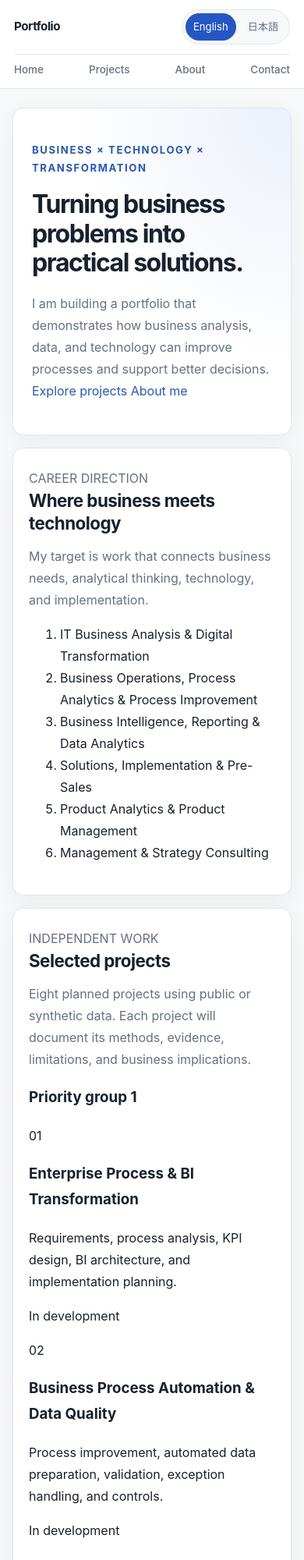
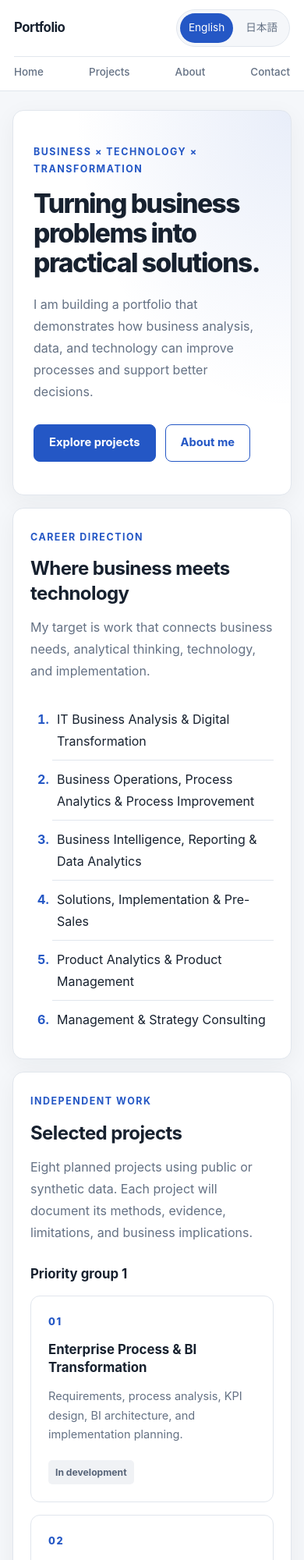
Before and after one commit to Siddh-Walia/Sid.github.io, a plain HTML site: page index.html in a window 390 px wide. Shown: the top 2000 px of the page at 78% size. Drawn offline with Linux system fonts and the light colour scheme.

Commit message:
Refactor CSS for improved readability and structure

```diff
--- a/style.css
+++ b/style.css
@@ -1,10 +1,11 @@
+
 /* ========================================
    PROJECT TOKYO — PORTFOLIO DESIGN
    ======================================== */
 
 :root {
   color-scheme: light;
-  --page-bg: #f7f8fa;
+  --page-bg: #f5f7fa;
   --surface: #ffffff;
   --text: #17212f;
   --muted: #647184;
@@ -52,9 +53,7 @@ button {
   font: inherit;
 }
 
-/* ========================================
-   NAVIGATION
-   ======================================== */
+/* Navigation */
 
 header {
   position: sticky;
@@ -96,7 +95,6 @@ nav .brand {
   font-size: 0.9rem;
   font-weight: 550;
   white-space: nowrap;
-  transition: color 0.2s ease;
 }
 
 .nav-links a:hover {
@@ -135,9 +133,7 @@ nav button[aria-pressed="true"] {
   background: var(--accent);
 }
 
-/* ========================================
-   MAIN CONTENT
-   ======================================== */
+/* Main layout */
 
 main {
   max-width: var(--content-width);
@@ -147,20 +143,65 @@ main {
 
 section {
   margin-bottom: 24px;
-  padding: 34px;
+  padding: 36px;
   background: var(--surface);
   border: 1px solid var(--border);
   border-radius: var(--radius);
   box-shadow: var(--shadow);
-  scroll-margin-top: 100px;
 }
 
-/* ========================================
-   HERO SECTION
-   ======================================== */
+section > p {
+  color: var(--muted);
+}
 
-#home {
-  min-height: 370px;
+section > p:not(.eyebrow) {
+  max-width: 800px;
+}
+
+h1,
+h2,
+h3,
+p {
+  overflow-wrap: anywhere;
+}
+
+h1,
+h2,
+h3 {
+  color: var(--text);
+}
+
+h2 {
+  margin: 0 0 14px;
+  font-size: clamp(1.5rem, 3vw, 2rem);
+  font-weight: 720;
+  line-height: 1.3;
+  letter-spacing: -0.025em;
+}
+
+h3 {
+  line-height: 1.4;
+}
+
+section > p {
+  margin-top: 0;
+}
+
+/* Small section labels */
+
+.eyebrow {
+  margin: 0 0 14px;
+  color: var(--accent) !important;
+  font-size: 0.78rem;
+  font-weight: 750;
+  letter-spacing: 0.12em;
+  text-transform: uppercase;
+}
+
+/* Hero */
+
+.hero {
+  min-height: 400px;
   padding: 64px 48px;
   display: flex;
   flex-direction: column;
@@ -169,63 +210,181 @@ section {
   background:
     radial-gradient(
       ellipse at top right,
-      rgba(36, 87, 197, 0.09),
+      rgba(36, 87, 197, 0.10),
       transparent 55%
     ),
     var(--surface);
 }
 
-#home > p:first-child {
-  margin: 0 0 16px;
-  color: var(--accent);
-  font-size: 0.82rem;
-  font-weight: 750;
-  letter-spacing: 0.12em;
-  text-transform: uppercase;
-}
-
-h1,
-h2,
-p {
-  overflow-wrap: anywhere;
-}
-
-h1 {
-  max-width: 760px;
+.hero h1 {
+  max-width: 780px;
   margin: 0 0 20px;
-  font-size: clamp(2rem, 5vw, 3.5rem);
-  font-weight: 750;
-  line-height: 1.16;
+  font-size: clamp(2.1rem, 5vw, 3.6rem);
+  font-weight: 760;
+  line-height: 1.13;
   letter-spacing: -0.045em;
 }
 
-#home > p:last-child {
-  max-width: 680px;
+.hero > p:not(.eyebrow) {
+  max-width: 700px;
   margin: 0;
-  color: var(--muted);
   font-size: 1.08rem;
 }
 
-/* ========================================
-   SECTION HEADINGS
-   ======================================== */
-
-h2 {
-  margin: 0 0 14px;
-  font-size: clamp(1.4rem, 3vw, 1.9rem);
-  font-weight: 720;
-  line-height: 1.3;
-  letter-spacing: -0.025em;
+.hero-actions {
+  display: flex;
+  flex-wrap: wrap;
+  gap: 12px;
+  margin-top: 28px;
 }
 
-section > p {
+.button {
+  display: inline-flex;
+  align-items: center;
+  justify-content: center;
+  min-height: 46px;
+  padding: 10px 19px;
+  border: 1px solid var(--accent);
+  border-radius: 8px;
+  font-size: 0.92rem;
+  font-weight: 650;
+  transition: background 0.2s ease, color 0.2s ease;
+}
+
+.button-primary {
+  color: #ffffff;
+  background: var(--accent);
+}
+
+.button-primary:hover {
+  color: #ffffff;
+  background: var(--accent-hover);
+}
+
+.button-secondary {
+  color: var(--accent);
+  background: #ffffff;
+}
+
+.button-secondary:hover {
+  background: var(--soft-accent);
+}
+
+/* Career focus */
+
+.career-list {
+  margin: 24px 0 0;
+  padding-left: 28px;
+}
+
+.career-list li {
+  padding: 10px 0 10px 6px;
+  border-bottom: 1px solid var(--border);
+}
+
+.career-list li:last-child {
+  border-bottom: 0;
+}
+
+.career-list li::marker {
+  color: var(--accent);
+  font-weight: 750;
+}
+
+/* Project groups and cards */
+
+.project-group {
+  margin-top: 34px;
+}
+
+.project-group > h3 {
+  margin: 0 0 16px;
+  font-size: 1.05rem;
+  font-weight: 700;
+}
+
+.project-grid {
+  display: grid;
+  grid-template-columns: repeat(3, minmax(0, 1fr));
+  gap: 16px;
+}
+
+.project-card {
+  min-width: 0;
+  padding: 22px;
+  display: flex;
+  flex-direction: column;
+  align-items: flex-start;
+  background: #ffffff;
+  border: 1px solid var(--border);
+  border-radius: 12px;
+  transition: border-color 0.2s ease, transform 0.2s ease;
+}
+
+.project-card:hover {
+  border-color: #b6c8ed;
+  transform: translateY(-2px);
+}
+
+.project-number {
+  margin: 0 0 12px;
+  color: var(--accent);
+  font-size: 0.8rem;
+  font-weight: 800;
+  letter-spacing: 0.12em;
+}
+
+.project-card h3 {
+  margin: 0 0 12px;
+  font-size: 1.05rem;
+  font-weight: 720;
+}
+
+.project-card > p:not(.project-number) {
+  margin: 0 0 20px;
+  color: var(--muted);
+  font-size: 0.91rem;
+  line-height: 1.7;
+}
+
+.project-status {
+  display: inline-block;
+  margin-top: auto;
+  padding: 5px 9px;
+  color: #586579;
+  background: #f0f2f5;
+  border-radius: 5px;
+  font-size: 0.76rem;
+  font-weight: 650;
+}
+
+/* Skills */
+
+.skill-group {
+  margin-top: 22px;
+  padding-top: 20px;
+  border-top: 1px solid var(--border);
+}
+
+.skill-group h3 {
+  margin: 0 0 8px;
+  font-size: 1rem;
+}
+
+.skill-group p {
   margin: 0;
   color: var(--muted);
 }
 
-/* ========================================
-   FOOTER
-   ======================================== */
+.note {
+  margin-top: 24px;
+  padding: 14px 16px;
+  background: var(--soft-accent);
+  border-radius: 8px;
+  font-size: 0.9rem;
+}
+
+/* Footer */
 
 footer {
   padding: 26px 20px 34px;
@@ -238,9 +397,7 @@ footer p {
   margin: 0;
 }
 
-/* ========================================
-   KEYBOARD ACCESSIBILITY
-   ======================================== */
+/* Keyboard accessibility */
 
 a:focus-visible,
 button:focus-visible {
@@ -248,19 +405,27 @@ button:focus-visible {
   outline-offset: 4px;
 }
 
-/* ========================================
-   RESPONSIVE LAYOUT
-   ======================================== */
+/* Tablet and mobile */
+
+@media (max-width: 900px) {
+  .project-grid {
+    grid-template-columns: repeat(2, minmax(0, 1fr));
+  }
+
+  nav {
+    gap: 14px;
+  }
+
+  .nav-links {
+    gap: 14px;
+  }
+}
 
 @media (max-width: 760px) {
   nav {
     padding: 12px 18px;
     flex-wrap: wrap;
     gap: 12px;
-  }
-
-  nav .brand {
-    font-size: 0.95rem;
   }
 
   .nav-links {
@@ -276,27 +441,30 @@ button:focus-visible {
     font-size: 0.84rem;
   }
 
-  nav button {
-    padding: 6px 10px;
-    font-size: 0.82rem;
-  }
-
   main {
     padding: 24px 16px 42px;
   }
 
   section {
     margin-bottom: 16px;
-    padding: 24px 20px;
+    padding: 26px 22px;
   }
 
-  #home {
-    min-height: 320px;
-    padding: 42px 24px;
+  .hero {
+    min-height: 340px;
+    padding: 42px 26px;
   }
 
-  #home > p:last-child {
+  .hero > p:not(.eyebrow) {
     font-size: 1rem;
+  }
+
+  .project-grid {
+    grid-template-columns: 1fr;
+  }
+
+  .project-group {
+    margin-top: 28px;
   }
 }
 
@@ -318,18 +486,16 @@ button:focus-visible {
     font-size: 0.78rem;
   }
 
-  section {
-    padding: 20px 16px;
+  .hero {
+    padding: 34px 20px;
   }
 
-  #home {
-    padding: 34px 20px;
+  section {
+    padding: 22px 18px;
   }
 }
 
-/* ========================================
-   REDUCED MOTION ACCESSIBILITY
-   ======================================== */
+/* Respect reduced-motion preferences */
 
 @media (prefers-reduced-motion: reduce) {
   html {
```
